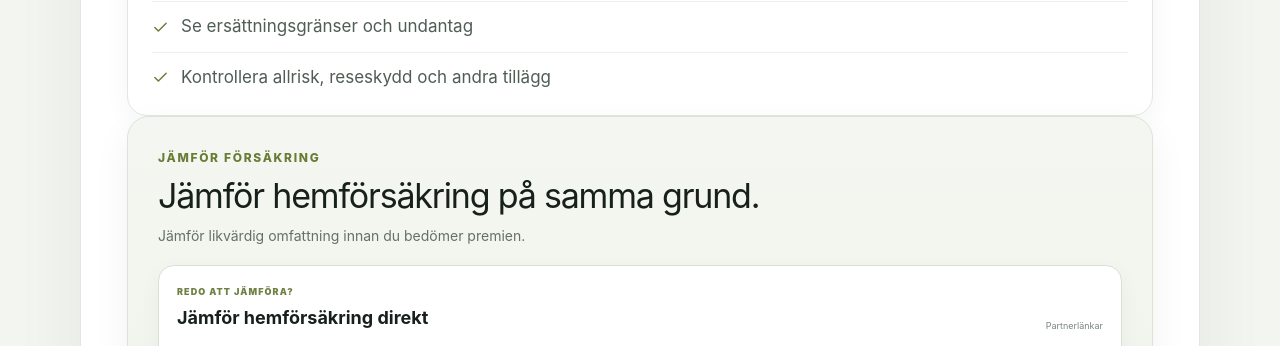
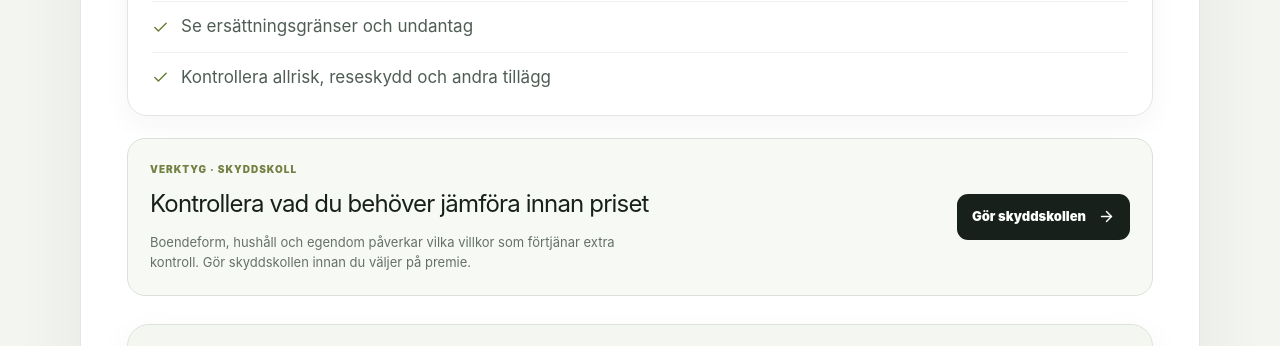
Before and after one commit to arvidlandin-cpu/sankkostnaden, a Next.js app: page /forsakring/hemforsakring-bostadsratt in a window 1280 px wide. Shown: the part 1100-1446 px from the top of the page. Built offline with nearby package versions, Linux system fonts and the light colour scheme.

Commit message:
Strengthen bostadsrätt insurance intent without metadata changes

```diff
--- a/pages/forsakring/hemforsakring-bostadsratt.tsx
+++ b/pages/forsakring/hemforsakring-bostadsratt.tsx
@@ -9,8 +9,21 @@ export default function Page() {
       canonical='https://sankkostnaden.se/forsakring/hemforsakring-bostadsratt/'
       category='forsakring' intent='home'
       bullets={['Kontrollera hur bostadsrättsskyddet är ordnat', 'Jämför premie och självrisk tillsammans', 'Se ersättningsgränser och undantag', 'Kontrollera allrisk, reseskydd och andra tillägg']}
-      sections={[{ heading: 'Bostadsrätten kräver en extra kontrollpunkt', body: 'Utöver vanligt hemförsäkringsskydd behöver den som bor i bostadsrätt kontrollera hur skyddet för själva bostadsrätten är löst och om föreningen har ett kollektivt upplägg. Förutsättningarna kan skilja.' }, { heading: 'Jämför likvärdigt innehåll', body: 'Premien blir meningsfull först när försäkringarna har jämförbar omfattning. Kontrollera självrisk, ersättningsgränser och de viktigaste undantagen.' }, { heading: 'Undvik dubbla eller onödiga tillägg', body: 'Ta reda på vad som redan ingår innan du betalar extra för tillägg. Samtidigt bör du inte ta bort ett skydd som hushållet faktiskt behöver enbart för att pressa premien.' }]}
-      related={[{ href: '/forsakring/jamfor-hemforsakring/', label: 'Jämför hemförsäkring' }, { href: '/forsakring/vad-kostar-hemforsakring/', label: 'Vad kostar hemförsäkring?' }, { href: '/forsakring/hemforsakring-hyresratt/', label: 'Hemförsäkring för hyresrätt' }, { href: '/forsakring/hemforsakring-skyddskoll/', label: 'Gör skyddskollen för hemförsäkring' }]}
+      utility={{href:'/forsakring/hemforsakring-skyddskoll/',eyebrow:'VERKTYG · SKYDDSKOLL',title:'Kontrollera vad du behöver jämföra innan priset',body:'Boendeform, hushåll och egendom påverkar vilka villkor som förtjänar extra kontroll. Gör skyddskollen innan du väljer på premie.',cta:'Gör skyddskollen'}}
+      sections={[
+        { heading: 'Bostadsrätten kräver en extra kontrollpunkt', body: 'Utöver vanligt hemförsäkringsskydd behöver den som bor i bostadsrätt kontrollera hur skyddet för själva bostadsrätten är löst och om föreningen har ett kollektivt upplägg. Förutsättningarna kan skilja.' },
+        { heading: 'Behöver du bostadsrättstillägg?', body: 'Kontrollera först om bostadsrättsföreningen redan har ett kollektivt bostadsrättstillägg och vad det faktiskt omfattar. Om ett sådant skydd saknas eller är begränsat kan du behöva ett individuellt tillägg. Utgå från föreningens och försäkringsbolagets aktuella villkor innan du väljer bort eller lägger till skydd.' },
+        { heading: 'Kollektivt tillägg kan ändra vad du behöver köpa själv', body: 'Ett kollektivt bostadsrättstillägg innebär inte automatiskt att alla villkor är identiska med ett individuellt tillägg. Kontrollera självrisk, omfattning, undantag och hur en skada hanteras innan du jämför premie mellan bolag.' },
+        { heading: 'Vad kostar bostadsrättstillägg?', body: 'Priset går inte att bedöma rätt utan att först veta om tillägget redan finns via föreningen och vilket skydd du jämför. Jämför därför kostnaden först efter att du säkerställt samma omfattning och självrisk.' },
+        { heading: 'Jämför likvärdigt innehåll', body: 'Premien blir meningsfull först när försäkringarna har jämförbar omfattning. Kontrollera självrisk, ersättningsgränser och de viktigaste undantagen.' },
+        { heading: 'Undvik dubbla eller onödiga tillägg', body: 'Ta reda på vad som redan ingår innan du betalar extra för tillägg. Samtidigt bör du inte ta bort ett skydd som hushållet faktiskt behöver enbart för att pressa premien.' }
+      ]}
+      related={[
+        { href: '/forsakring/jamfor-hemforsakring/', label: 'Jämför hemförsäkring' },
+        { href: '/forsakring/vad-kostar-hemforsakring/', label: 'Vad kostar hemförsäkring?' },
+        { href: '/forsakring/hemforsakring-hyresratt/', label: 'Hemförsäkring för hyresrätt' },
+        { href: '/forsakring/hemforsakring-skyddskoll/', label: 'Gör skyddskollen för hemförsäkring' }
+      ]}
     />
   );
 }
```
